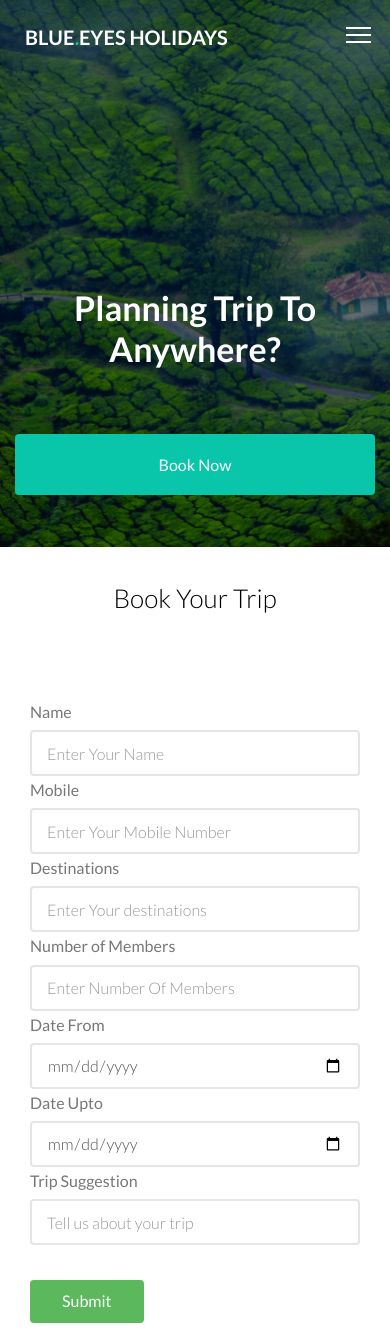
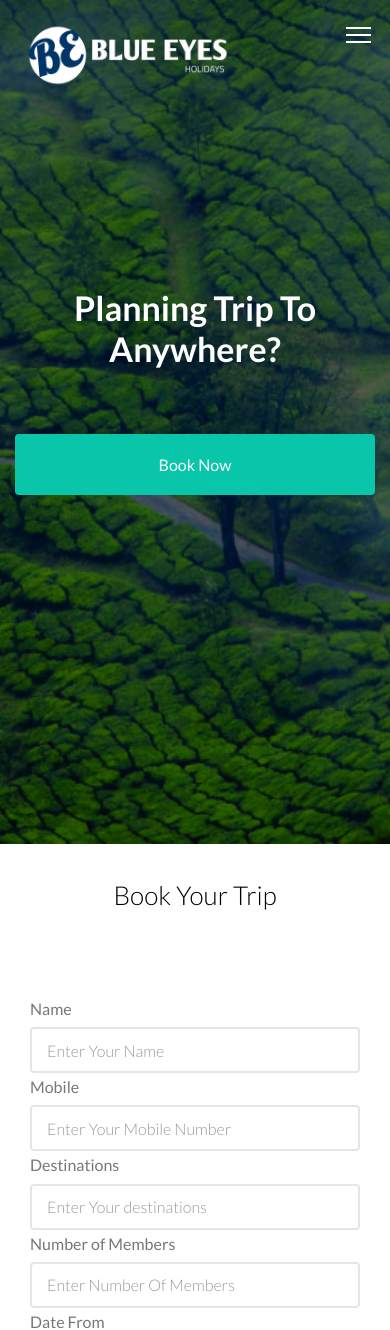
Before and after one commit to Mrithul03/Blue_eye, a Django app: page / in a window 390 px wide. Shown: the top 1330 px of the page. Run offline with Django 5.2, Linux system fonts and the light colour scheme; data that the repository does not hold is empty; some libraries are stand-ins or nearby versions; some web fonts are replaced.

Commit message:
ui changes

```diff
--- a/WEB/blueeye/blueeye/settings.py
+++ b/WEB/blueeye/blueeye/settings.py
@@ -86,7 +86,7 @@ DATABASES = {
         'ENGINE': 'django.db.backends.mysql',
         'NAME': 'blue_eye',
         'USER':'root',
-        'PASSWORD':'mrithul@03'
+        'PASSWORD':'mithun@97'
     }
 }
 
--- a/WEB/blueeye/static/css/style.css
+++ b/WEB/blueeye/static/css/style.css
@@ -249,7 +249,7 @@ h1, h2, h3, h4, h5, h6, figure {
 
 @media screen and (max-width: 992px) {
   #gtco-header.gtco-cover {
-    height: inherit !important;
+    height: 100vh !important;
     padding: 3em 0 !important;
   }
 }
--- a/WEB/blueeye/templates/index.html
+++ b/WEB/blueeye/templates/index.html
@@ -11,7 +11,7 @@
 <head>
 	<meta charset="utf-8">
 	<meta http-equiv="X-UA-Compatible" content="IE=edge">
-	<title>BLUE EYES.co</title>
+	<title>BLUE EYES</title>
 	<meta name="viewport" content="width=device-width, initial-scale=1">
 	<meta name="description" content="Free HTML5 Website Template by FreeHTML5.co" />
 	<meta name="keywords"
@@ -52,6 +52,7 @@
 
 	<!-- Theme style  -->
 	<link rel="stylesheet" href="{% static 'css/style.css' %}">
+	<link rel="icon" href="{% static 'images/blueeyes.png' %}">
 
 	<!-- Modernizr JS -->
 	<script src="{% static 'js/modernizr-2.6.2.min.js' %}"></script>
@@ -73,11 +74,14 @@
 
 				<div class="row">
 					<div class="col-sm-4 col-xs-12">
-						<div id="gtco-logo"><a href="{% url 'myview' %}">Blue<em>.</em>Eyes Holidays</a></div>
+						<div id="gtco-logo"><a href="{% url 'myview' %}">
+							<img src="{% static 'images/blue_eye_logo.jpg' %}" alt="Image" style="height: 70px;">
+							<!-- Blue<em>.</em>Eyes Holidays -->
+						</a></div>
 					</div>
 					<div class="col-xs-8 text-right menu-1">
 						<ul>
-							<li><a href="{% url 'myview' %}">HOME</a></li>
+							<!-- <li><a href="{% url 'myview' %}">HOME</a></li> -->
 							<!-- <li class="has-dropdown">
 								<a href="#">Travel</a>
 								<ul class="dropdown">
```
Also changed, not shown: other parts of WEB/blueeye/templates/index.html (+3 -3 lines), WEB/blueeye/static/images/bg-1.jpg (added), WEB/blueeye/static/images/blue_eye_logo.jpg (added), WEB/blueeye/static/images/blueeyes.png (added).
